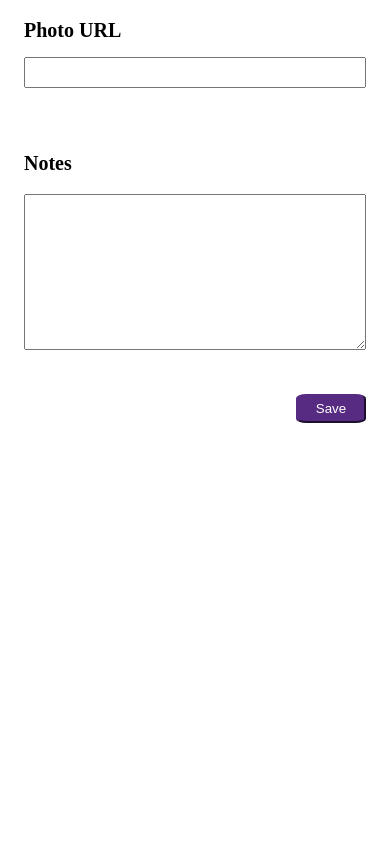
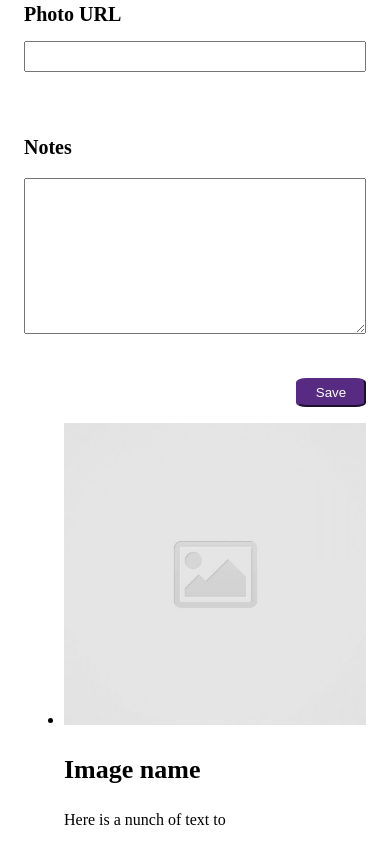
Before and after one commit to kyle-foral/code-journal, a website: page index.html in a window 390 px wide. Shown: the part 697-1558 px from the top of the page. Before the commit the page ends 1120 px from the top, so only its background shows below. Drawn offline with Linux system fonts and the light colour scheme.

Commit message:
created dummy list item one to check phone/desktop

```diff
--- a/css/styles.css
+++ b/css/styles.css
@@ -14,3 +14,7 @@ header {
   color: white;
   font-size: 28px;
 }
+
+.entry-name {
+  font-size: 26px;
+}
--- a/index.html
+++ b/index.html
@@ -28,9 +28,6 @@
 
   <main class="container">
     <div data-view="entry-form">
-      <ul>
-
-      </ul>
       <form id="form-id">
         <div class="row">
           <div class="column-full">
@@ -79,10 +76,25 @@
             </div>
           </div>
         </div>
-
       </form>
     </div>
-    <div data-view="entries" class="hidden"></div>
+
+    <div data-view="entries">
+      <ul>
+        <li>
+          <div class="row">
+            <div class="column-half">
+              <img src="images/placeholder-image-square.jpg" alt="placeholder">
+            </div>
+            <div class="column-half">
+              <p class="entry-name"><strong> Image name </strong>
+              </p>
+              <p class="entry-text"> Here is a nunch of text to </p>
+            </div>
+          </div>
+        </li>
+      </ul>
+    </div>
   </main>
   <script src="js/data.js"></script>
   <script src="js/main.js"></script>
```
